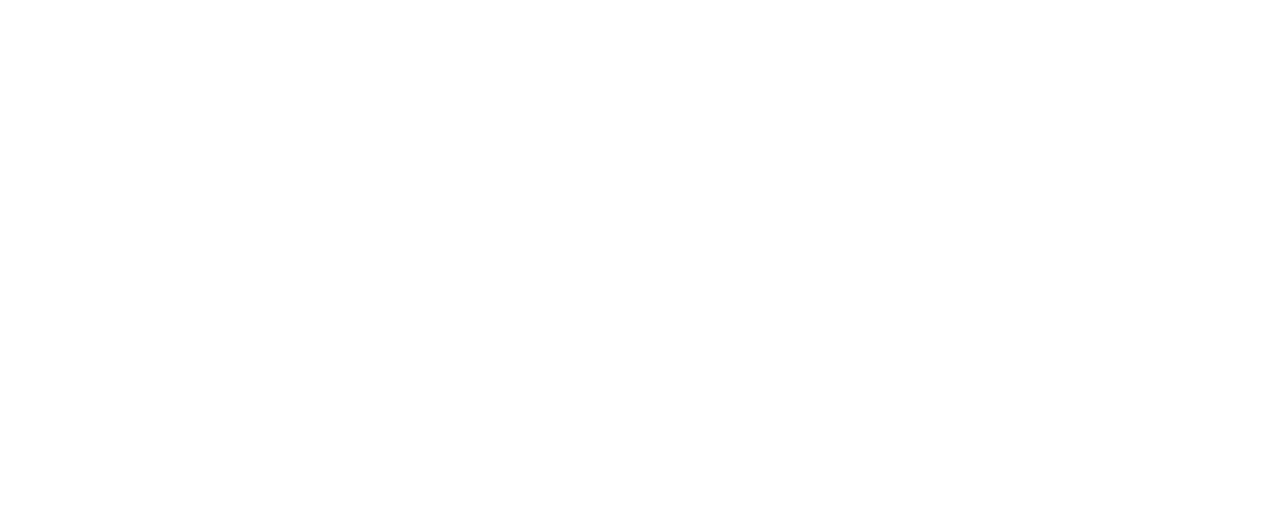
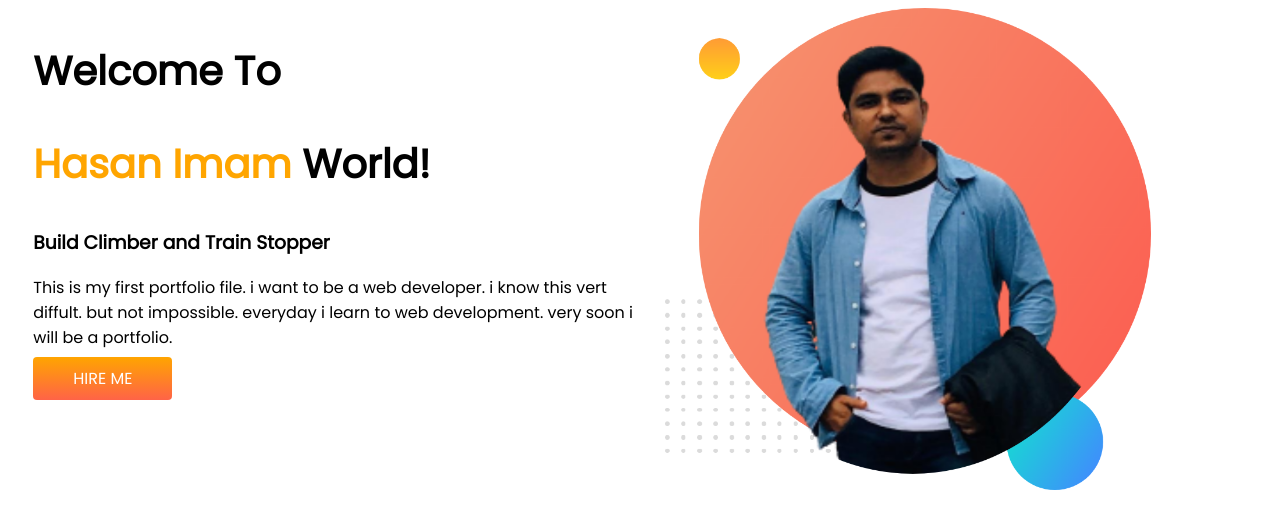
Before and after one commit to hasanisu/developer-portfolio, a plain HTML site: page index.html in a window 1280 px wide. Drawn offline with Linux system fonts and the light colour scheme.

Commit message:
second initial commit

```diff
--- a/index.html
+++ b/index.html
@@ -1,12 +1,31 @@
 <!DOCTYPE html>
 <html lang="en">
+
 <head>
     <meta charset="UTF-8">
     <meta http-equiv="X-UA-Compatible" content="IE=edge">
     <meta name="viewport" content="width=device-width, initial-scale=1.0">
-    <title>Document</title>
+    <title>Md Hasan Imam</title>
+    <link rel="preconnect" href="https://fonts.googleapis.com">
+    <link rel="preconnect" href="https://fonts.gstatic.com" crossorigin>
+    <link href="https://fonts.googleapis.com/css2?family=Poppins&display=swap" rel="stylesheet">
+    <link rel="stylesheet" href="style.css">
 </head>
+
 <body>
+    <section>
+        <div class="half-width">
+            <h1>Welcome To</h1>
+            <h1><span class="orange">Hasan Imam </span> World!</h1>
+            <h3>Build Climber and Train Stopper</h3>
+            <p>This is my first portfolio file. i want to be a web developer. i know this vert diffult. but not
+                impossible.
+                everyday i learn to web development. very soon i will be a portfolio.</p>
+            <a class="link-button" target="_blank" href="https://www.linkedin.com/company/programminghero/">HIRE
+                ME</a>
+        </div>
+        <div class="half-width"><img src="images/hasan-photo.png " alt=""></div>
+    </section>
+</body>
 
-</body>
 </html>
--- a/style.css
+++ b/style.css
@@ -0,0 +1,33 @@
+body {
+    font-family: 'Poppins', sans-serif;
+}
+
+h1 {
+    font-size: 40px;
+}
+
+.orange {
+    color: orange;
+}
+
+section {
+    display: flex;
+}
+
+.half-width {
+    width: 50%;
+    padding-left: 2%;
+}
+
+.half-width img {
+    width: 80%;
+}
+
+.link-button {
+    text-decoration: none;
+    background-image: linear-gradient(orange, tomato);
+    padding: 10px 40px;
+    border-radius: 4px;
+    color: white;
+    font-weight: 400;
+}
```
Also changed, not shown: images/dream-bg.png (added), images/exp-bg.png (added), images/hasan-photo.png (added), images/jhankar.png (added), images/jhankar2.png (added), images/my-bg.png (added), images/my-bg2.png (added), images/top-banner.png (added), portfolio.jpg (added), 7 other files.
